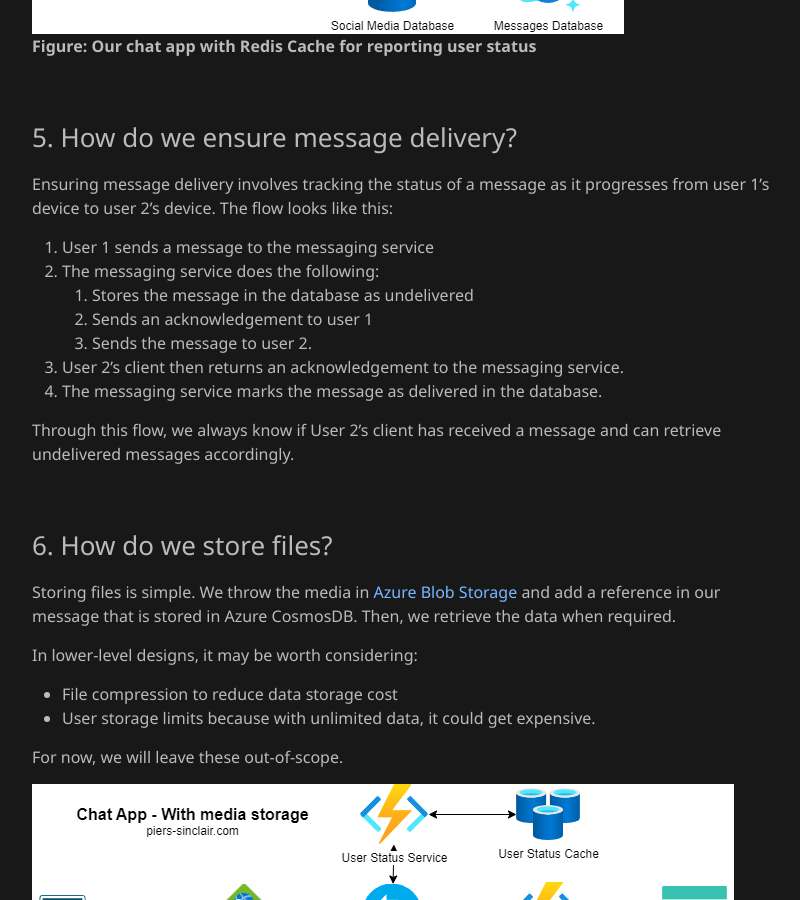
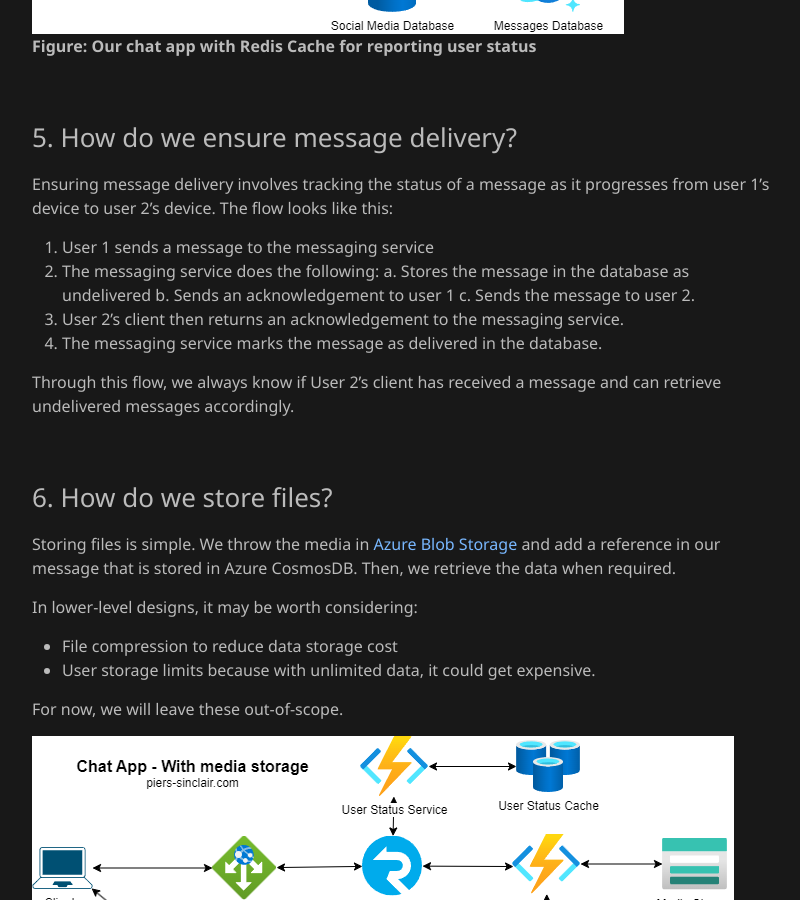
Before and after one commit to piers-sinclair/pierssinclair.github.io, a Jekyll site: the page built from _posts/2024-07-07-System-Design-in-Azure-for-clients-chat-app.md, in a window 1280 px wide and 900 px high, scrolled down 6666 px. Shown: the whole window, without its empty margins (238-1038 px from the left). Built offline with Jekyll 4.4.1, drawn with Linux system fonts in a browser that asks for light colours; comment, search, counter and statistics services are not loaded; some of the changed lines change nothing that is shown.

Commit message:
change to a b c

```diff
--- a/_posts/2024-07-07-System-Design-in-Azure-for-clients-chat-app.md
+++ b/_posts/2024-07-07-System-Design-in-Azure-for-clients-chat-app.md
@@ -188,9 +188,9 @@ Ensuring message delivery involves tracking the status of a message as it progre
 
 1. User 1 sends a message to the messaging service
 2. The messaging service does the following:
-    1. Stores the message in the database as undelivered
-    2. Sends an acknowledgement to user 1
-    3. Sends the message to user 2.
+    a. Stores the message in the database as undelivered
+    b. Sends an acknowledgement to user 1
+    c. Sends the message to user 2.
 3. User 2's client then returns an acknowledgement to the messaging service.
 4. The messaging service marks the message as delivered in the database.
 
```
